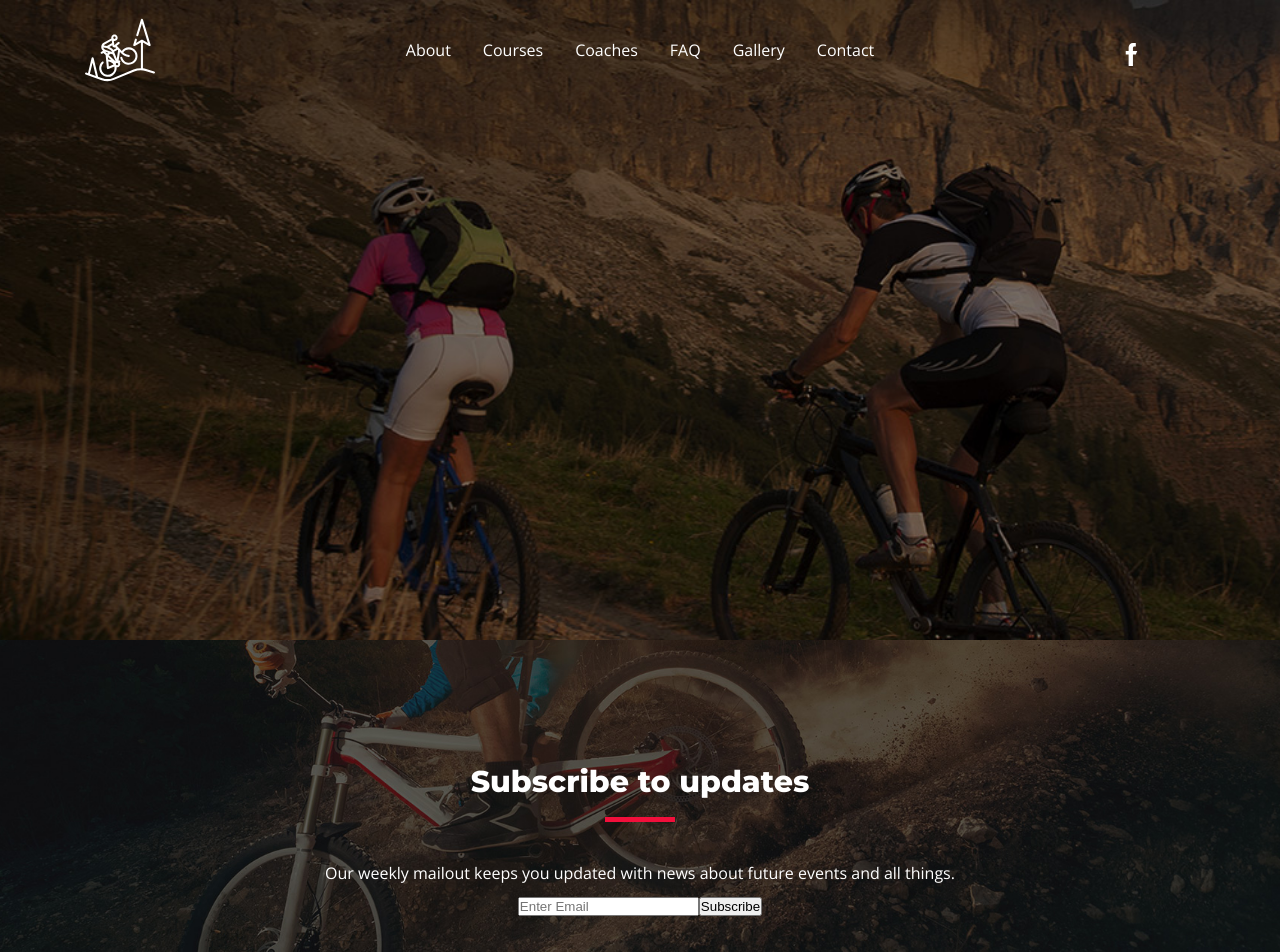
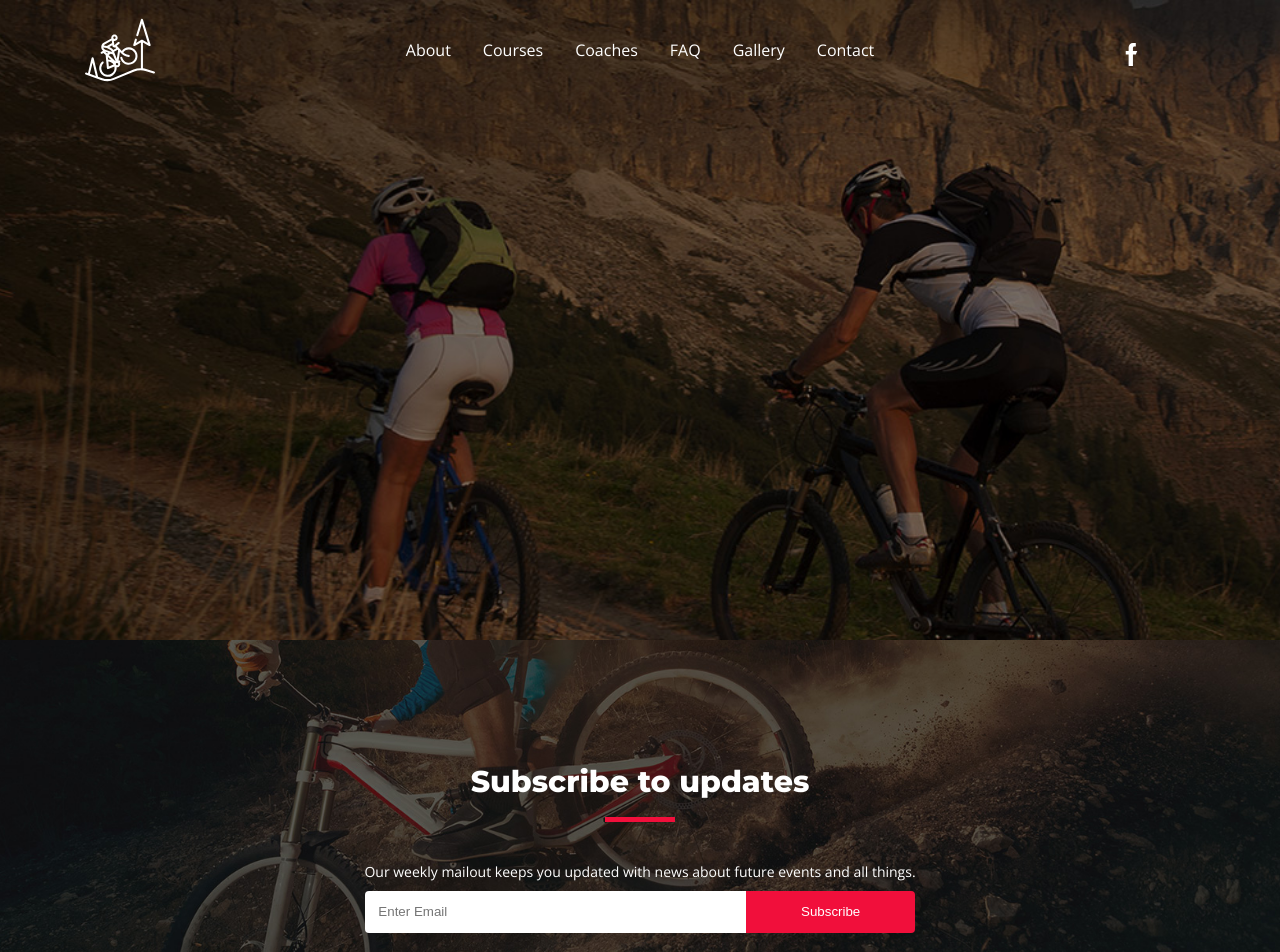
Before and after one commit to rynay/wcmbs, a React (Create React App) app: page /contact in a window 1280 px wide. Shown: the top 952 px of the page. Built offline with nearby package versions, Linux system fonts and the light colour scheme; some icons are missing.

Commit message:
Subscribe

```diff
--- a/src/components/Footer/Footer.module.scss
+++ b/src/components/Footer/Footer.module.scss
@@ -54,12 +54,10 @@
     padding: 3rem;
     position: absolute;
     display: flex;
+    justify-content: space-between;
     bottom: 1rem;
     right: 0;
     left: 0;
-    & > * {
-      flex: 1;
-    }
     .footer__right {
       text-align: right;
 
--- a/src/components/Subscribe/Subscribe.module.scss
+++ b/src/components/Subscribe/Subscribe.module.scss
@@ -6,14 +6,31 @@
   background: url("../../subscribe.jpg") center center / cover no-repeat;
 
   p {
+    font-size: 1.4rem;
     margin-top: 4rem;
     margin-bottom: 1rem;
     color: #fff;
   }
   form {
+    max-width: 55rem;
+    width: 90vw;
+    display: flex;
+    border-radius: 0.25em;
+    overflow: hidden;
+
     input {
+      flex: 4;
+      padding: 1em;
+      border: 0;
+      min-width: 30rem;
     }
     button {
+      cursor: pointer;
+      flex: 1;
+      padding: 1em 3em;
+      border: 0;
+      color: #fff;
+      background-color: #f10f3b;
     }
   }
 }
```
